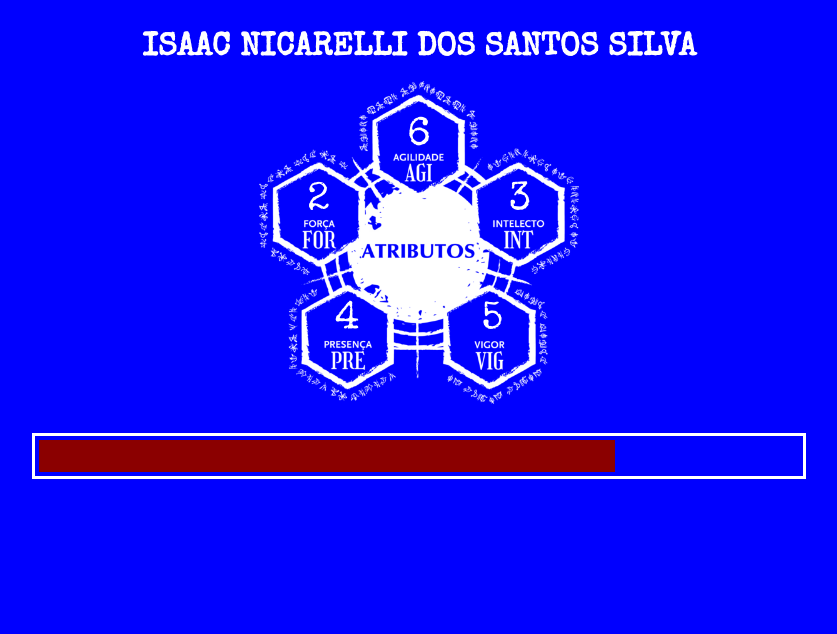
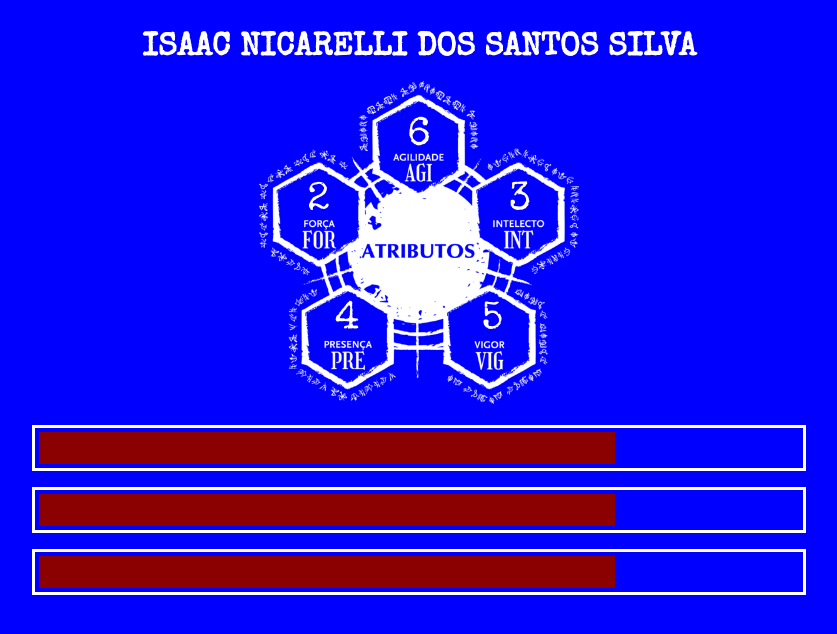
Before and after one commit to SatouYuri/tenebris, a React (Create React App) app: page / in a window 1280 px wide. Shown: the top 634 px of the page, without its empty margins (221-1058 px from the left). Built offline with nearby package versions, Linux system fonts and the light colour scheme.

Commit message:
feat: Ajustes na countbar

```diff
--- a/src/components/Attributes/styles.css
+++ b/src/components/Attributes/styles.css
@@ -3,7 +3,6 @@
   display: flex;
   justify-content: center;
   height: 44vh;
-  padding-bottom: 2vh;
 }
 
 .attributeChart {
--- a/src/components/CountBar/styles.css
+++ b/src/components/CountBar/styles.css
@@ -7,6 +7,7 @@
   border-color: white;
   background-color: rgba(0,0,0,0);
   display: flex;
+  margin: 1vh 0 1vh 0;
 }
 
 .counterFront {
--- a/src/components/Sheet/index.tsx
+++ b/src/components/Sheet/index.tsx
@@ -8,6 +8,8 @@ export default function Sheet() {
       <h1 className="charName">ISAAC NICARELLI DOS SANTOS SILVA</h1>
       <Attributes />
       <CountBar />
+      <CountBar />
+      <CountBar />
     </div>
   );
 }
```
